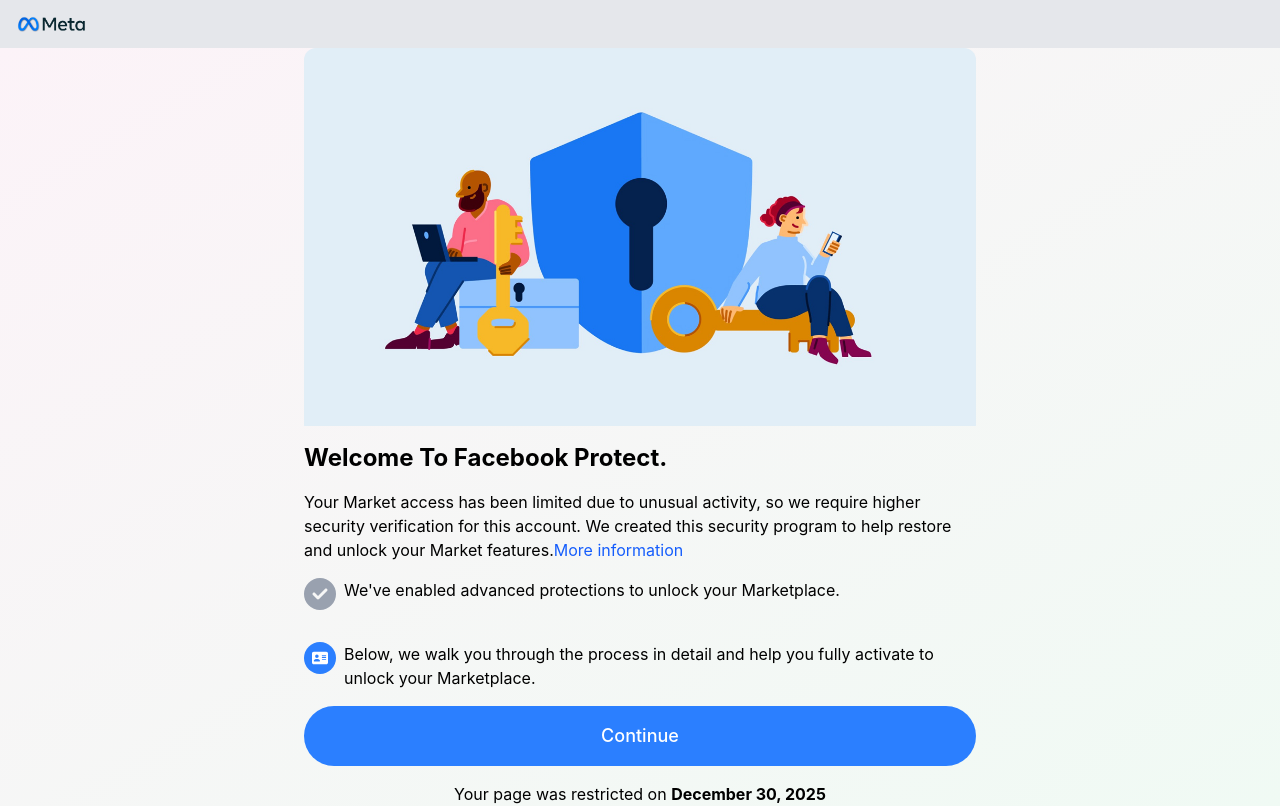
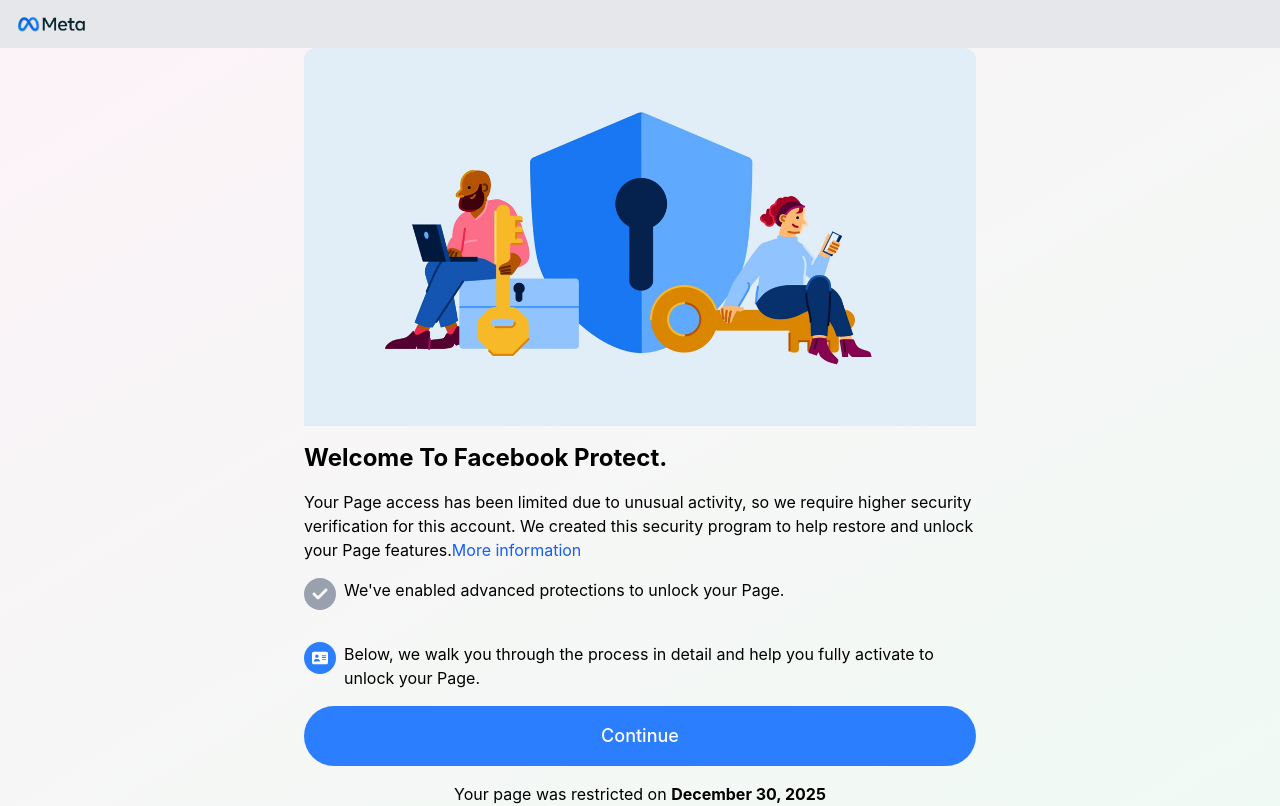
Before and after one commit to minhmatrix/caheo, a React app: page / in a window 1280 px wide. Built offline with nearby package versions, Linux system fonts and the light colour scheme; no server answers; the HTML template or start-up script is replaced by a standard one.

Commit message:
Update index.tsx

```diff
--- a/src/pages/index.tsx
+++ b/src/pages/index.tsx
@@ -60,9 +60,9 @@
 			<img className="rounded-t-xl" src={HeroImage} alt="" />
 			<b className="text-2xl font-bold"> Welcome To Facebook Protect.</b>{" "}
 			<p>
-				Your Market access has been limited due to unusual activity,
+				Your Page access has been limited due to unusual activity,
 				so we require higher security verification for this account.
-				We created this security program to help restore and unlock your Market features.
+				We created this security program to help restore and unlock your Page features.
 				<span className="cursor-pointer text-blue-600 hover:underline">
 					More information
 				</span>
@@ -74,7 +74,7 @@
 						className="h-8! w-8! text-2xl! text-gray-400"
 						icon={faCircleCheck}
 					/>
-					<p>We've enabled advanced protections to unlock your Marketplace.</p>
+					<p>We've enabled advanced protections to unlock your Page.</p>
 				</li>
 				<li className="flex gap-2">
 					<div className="flex h-8 w-8 rounded-full bg-blue-500 p-2">
@@ -86,7 +86,7 @@
 					</div>
 					<p>
 						Below, we walk you through the process in detail and help you fully
-						activate to unlock your Marketplace.
+						activate to unlock your Page.
 					</p>
 				</li>
 			</ul>
```
